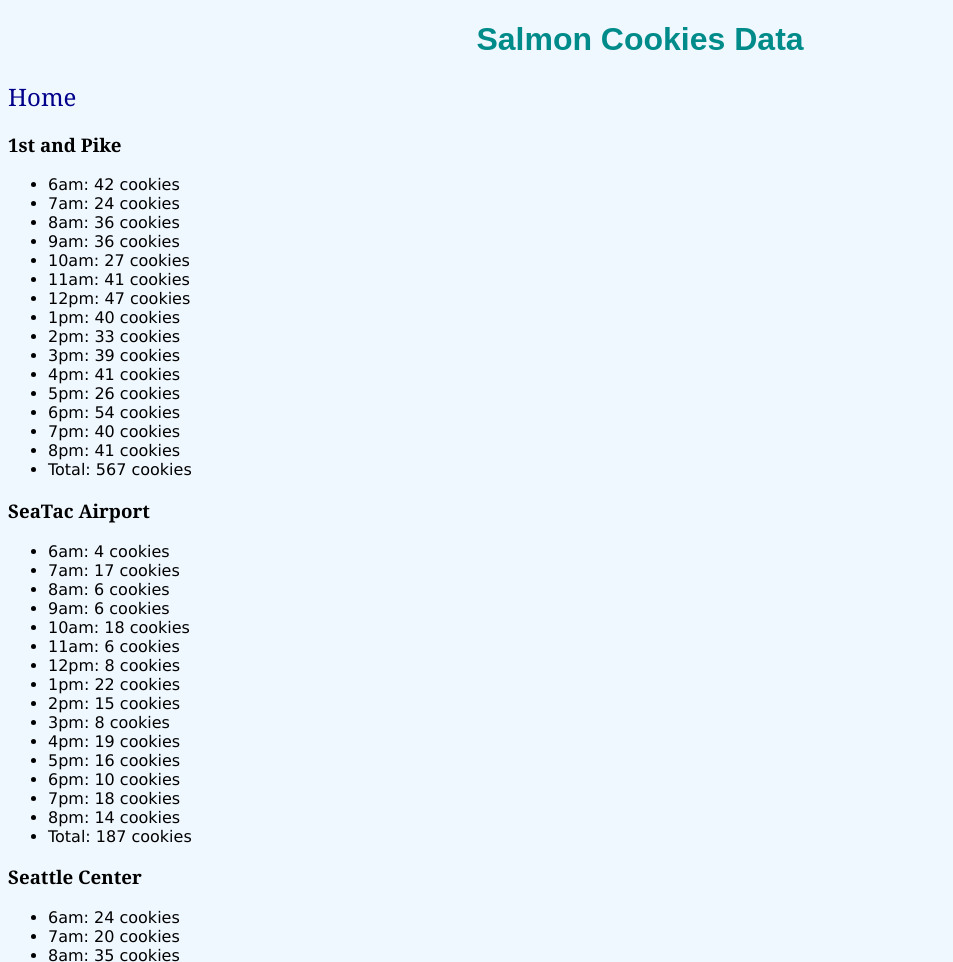
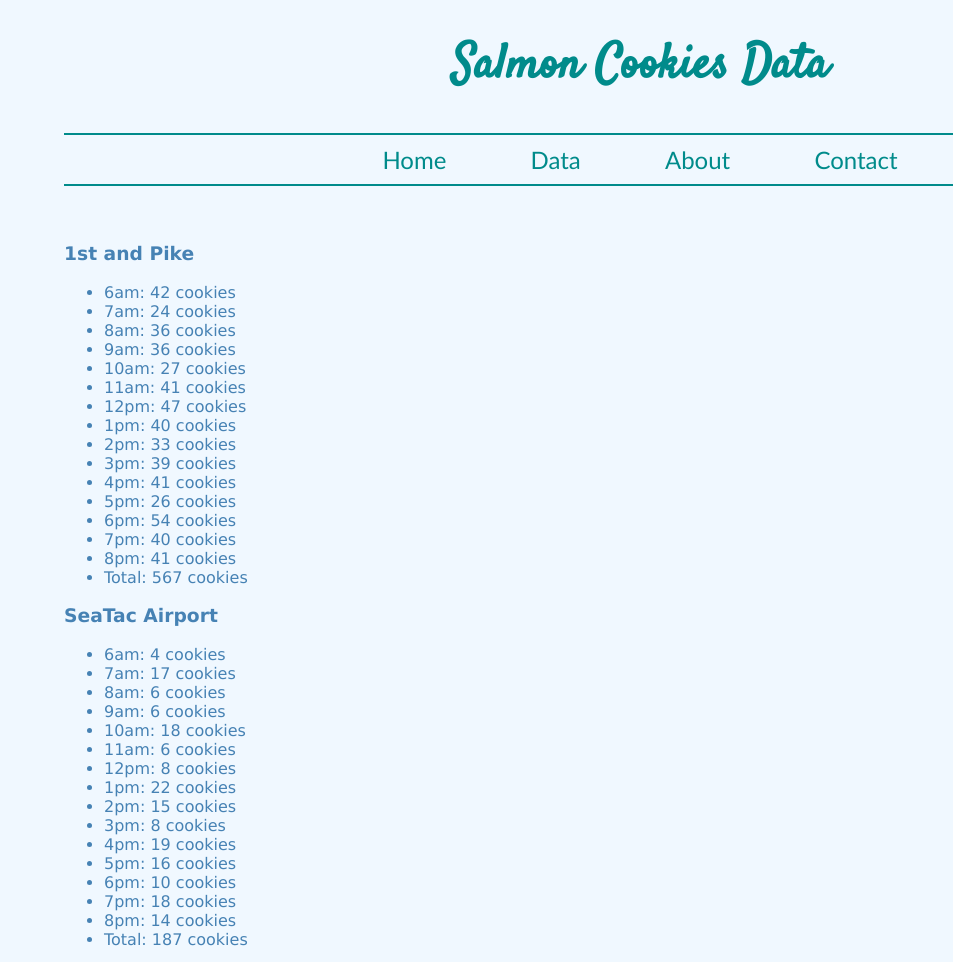
Before and after one commit to andavi/salmon-cookies, a plain HTML site: page data.html in a window 1280 px wide. Shown: the top 962 px of the page, without its empty margins (0-953 px from the left). Drawn offline with Linux system fonts and the light colour scheme; a web font is replaced by a local one.

Commit message:
navbar and colors

```diff
--- a/css/style.css
+++ b/css/style.css
@@ -1,35 +1,62 @@
 body {
   background-color: aliceblue;
   font-family: Cambria, Cochin, Georgia, Times, 'Times New Roman', serif;
+  color: darkslategray;
+  width: 90%;
+  margin: auto;
 }
 
 h1 {
-  font-family: 'Notable', sans-serif;
+  font-family: 'Satisfy', cursive;
+  font-size: 300%;
   color: darkcyan;
   text-align: center;
 }
 
-ul {
-  font-family: Verdana, Geneva, Tahoma, sans-serif;
+img {
+  float: left;
+  margin: 10px;
 }
 
-img {
-  float: left;
+nav {
+  text-align: center;
+  margin: 0;
+  padding: 0;
 }
 
-a {
+nav ul {
+
+  border: 2px solid darkcyan;
+  border-width: 2px 0;
+  list-style: none;
+  padding: 0;
+}
+
+nav li {
+  display: inline;
+}
+
+li a {
+  display: inline-block;
   font-size: 150%;
   text-decoration: none;
+  font-family: 'Gill Sans', 'Gill Sans MT', Calibri, 'Trebuchet MS', sans-serif;
+  padding: 10px 40px;
 }
 
 a:link {
-  color: darkblue;
+  color: darkcyan;
+}
+
+a:visited {
+  color: darksalmon;
 }
 
 a:hover {
-  color: darksalmon;
+  color: steelblue;
 }
 
-a:visited {
-  color: darkcyan;
+#data {
+  font-family: Verdana, Geneva, Tahoma, sans-serif;
+  color: steelblue
 }
--- a/data.html
+++ b/data.html
@@ -5,12 +5,21 @@
     <meta name="viewport" content="width=device-width, initial-scale=1.0">
     <meta http-equiv="X-UA-Compatible" content="ie=edge">
     <title>Salmon Cookies Data</title>
-    <link href="https://fonts.googleapis.com/css?family=Notable" rel="stylesheet">
+    <link href="https://fonts.googleapis.com/css?family=Satisfy" rel="stylesheet">
     <link rel="stylesheet" href="css/style.css">
 </head>
 <body>
     <h1>Salmon Cookies Data</h1>
-    <a href="index.html">Home</a>
+    <nav>
+        <ul>
+            <li><a href="index.html">Home</a></li>
+            <li><a href="data.html">Data</a></li>
+            <li><a href="#about">About</a></li>
+            <li><a href="#contact">Contact</a></li>
+        </ul>
+    </nav>
+    <br>
+    <div id="data"></div>
     <script src="js/app.js"></script>
 </body>
 </html>
--- a/js/app.js
+++ b/js/app.js
@@ -76,7 +76,7 @@
 
 
 // generate html and append
-var body = document.getElementsByTagName('body')[0];
+var data = document.getElementById('data');
 
 stores.forEach(store => {
   var div = document.createElement('div');
@@ -92,5 +92,5 @@
 
   div.appendChild(h3);
   div.appendChild(ul);
-  body.appendChild(div);
+  data.appendChild(div);
 });
```
Also changed, not shown: index.html (+13 -3 lines).
